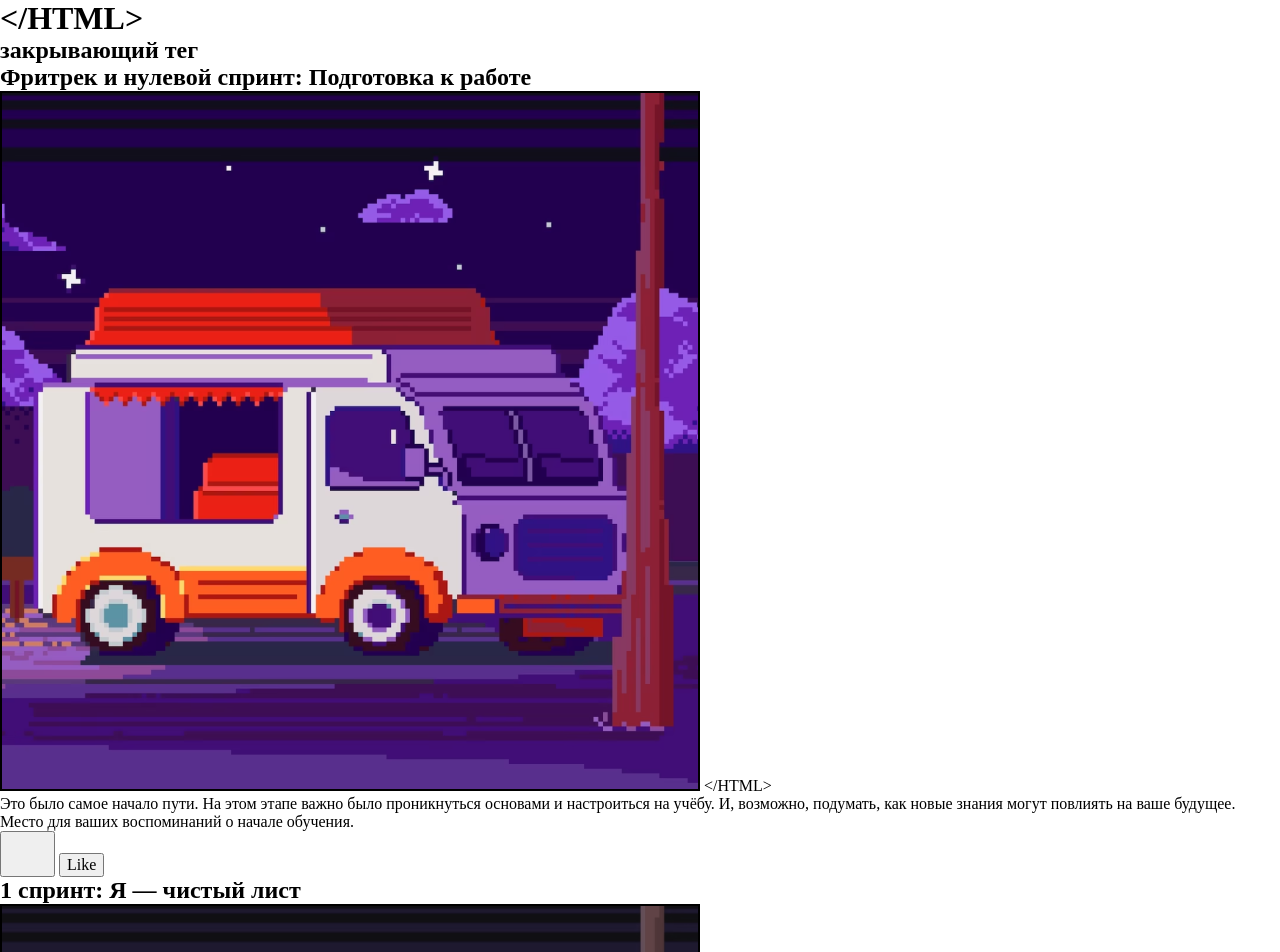
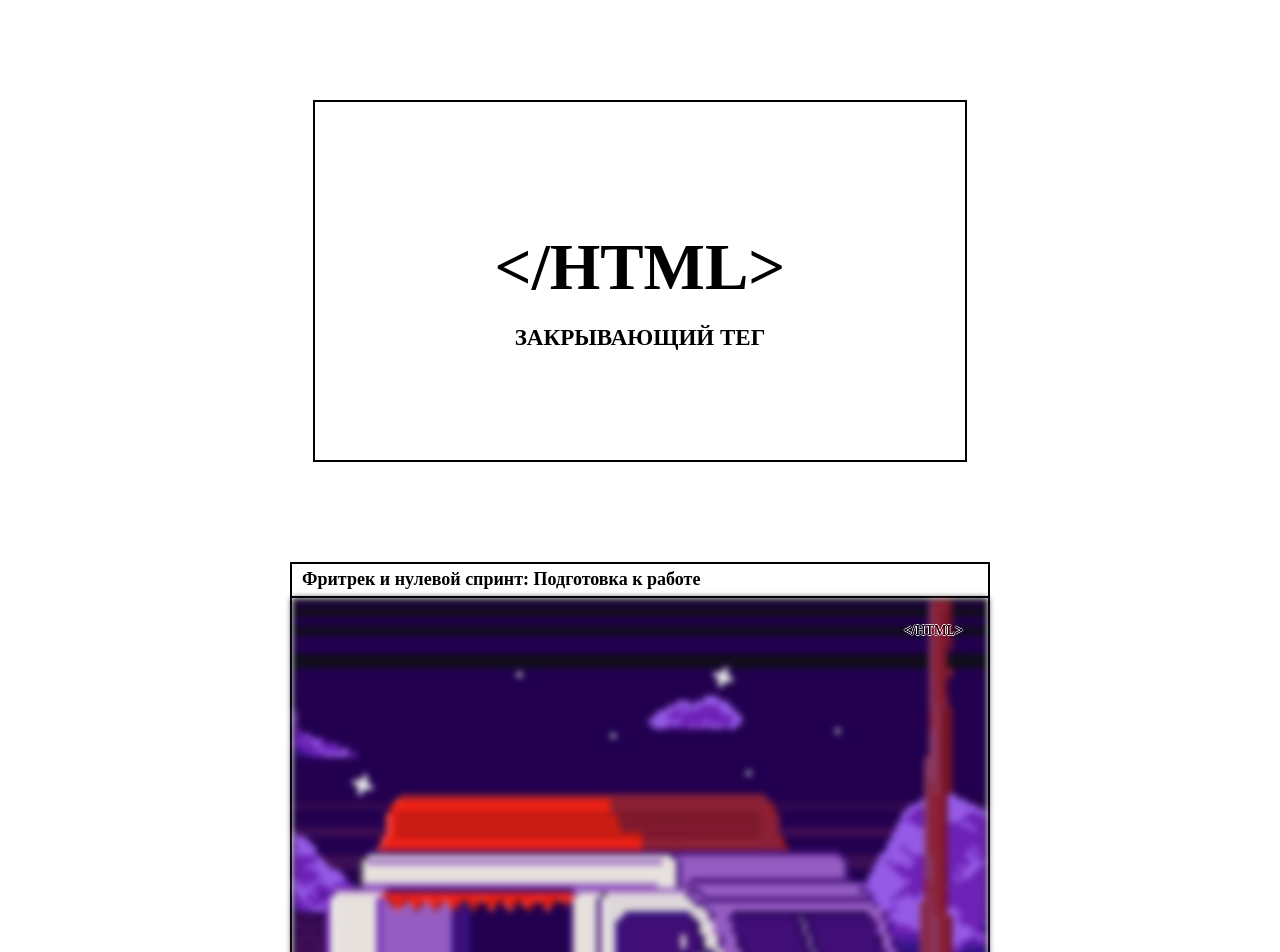
Before and after one commit to magog-1/zakrivayuschiy-teg-ad, a plain HTML site: page index.html in a window 1280 px wide. Shown: the top 952 px of the page. Drawn offline with Linux system fonts and the light colour scheme.

Commit message:
css changes added

```diff
--- a/styles/style.css
+++ b/styles/style.css
@@ -1,16 +1,283 @@
-/* Здесь вы напишете основную часть стилей страницы.
-
-Будьте внимательны! Для корректной работы скриптов на этом сайте нужно, чтобы в HTML некоторые классы были названы особым образом:
-✦ like-icon — для svg-иконки анимированного сердца
-✦ card__like-button — для кнопки Like рядом с иконкой
-✦ card__icon-button — для кнопки, оборачивающей иконку
-✦ card__icon-button — для кнопки, оборачивающей иконку
-✦ is-liked — для обозначения состояния лайкнутой иконки в виде сердца
-✦ button__text — для обозначения текстового элемента внутри кнопки
-
-*/
-
 .page {
   min-inline-size: 320px;
   min-block-size: 100dvb;
+  font-family: var(--main-font);
+  font-variation-settings: "wght" var(--font-weight-regular);
+  background-image: var(--background-color);
+  background-size: cover;
+  background-attachment: fixed;
 }
+
+.header {
+  display: flex;
+  justify-content: center;
+}
+
+.header__wrapper {
+  margin: 100px 0;
+  border: 2px solid var(--Themes-mainColor, #000000);
+  inline-size: clamp(23.438rem, 17.634rem + 29.018vi, 43.75rem);
+  block-size: clamp(20.438rem, 19.705rem + 3.661vi, 23rem);
+  font-family: var(--accent-font);
+  color: var(--Themes-mainColor, #000000);
+  text-align: center;
+  background-color: var(--Themes-background, #ffffff);
+}
+
+.header__title {
+  padding-top: clamp(7.5rem, 7rem + 1.6vi, 8rem);
+  font-size: clamp(3.063rem, 2.063rem + 3.2vi, 4.063rem);
+  text-transform: uppercase;
+}
+
+.header__subtitle {
+  padding-top: 20px;
+  font-size: clamp(0.875rem, 0.313rem + 1.8vi, 1.438rem);
+  text-transform: uppercase;
+}
+
+.main {
+  display: flex;
+  flex-direction: column;
+  justify-content: center;
+  align-items: center;
+  gap: 53px;
+  padding-bottom: 103px;
+}
+
+.cards__list {
+  display: grid;
+  gap: 51px;
+}
+
+.card {
+  border: 2px solid var(--Themes-mainColor, #000000);
+}
+
+.card__item {
+  max-inline-size: 696px;
+  background-color: var(--Themes-background, #ffffff);
+}
+
+.card__title {
+  padding: 5px 10px;
+  border-bottom: 2px solid var(--Themes-mainColor, #000000);
+  font-size: 18px;
+  line-height: 21.78px;
+  font-variation-settings: "wght" var(--font-weight-bold);
+}
+
+.image__wrapper {
+  position: relative;
+}
+
+.card__image {
+  display: block;
+  inline-size: 100%;
+  aspect-ratio: 1 / 1;
+  object-fit: cover;
+  object-position: center;
+}
+
+.label__text {
+  position: absolute;
+  top: 25px;
+  right: 25px;
+  font-family: var(--accent-font);
+  font-size: 14px;
+  color: var(--Themes-mainColor, #000000);
+  text-shadow:
+    -1px 0 var(--Themes-background, #ffffff),
+    0 1px var(--Themes-background, #ffffff),
+    1px 0 var(--Themes-background, #ffffff),
+    0 -1px var(--Themes-background, #ffffff);
+  mix-blend-mode: hard-light;
+}
+
+@supports (text-stroke: 1px var(--Themes-background, #ffffff)) or
+  (-webkit-text-stroke: 1px var(--Themes-background, #ffffff)) {
+  .label_text {
+    -webkit-text-stroke: 1px var(--Themes-background, #ffffff);
+    text-shadow: none;
+    text-stoke: 1px var(--Themes-background, #ffffff);
+  }
+}
+
+.card__text-wrapper {
+  display: flex;
+  flex-direction: column;
+  gap: 27px;
+  padding: 25px;
+  border-top: 2px solid var(--Themes-mainColor, #000000);
+}
+
+.card__text {
+  font-size: 18px;
+  line-height: 21px;
+}
+
+.card__buttons {
+  display: flex;
+  flex-direction: row;
+  justify-content: end;
+  align-items: center;
+  gap: 5px;
+  padding: 0 25px 25px 0;
+}
+
+.card__icon-button {
+  border: 2px solid transparent;
+  padding: 0;
+  background-color: inherit;
+  cursor: pointer;
+  block-size: 36px;
+}
+
+.card__like-button {
+  padding: 8px 0;
+  inline-size: 130px;
+}
+
+.button {
+  position: relative;
+  border: 2px solid var(--Themes-mainColor, #000000);
+  overflow: hidden;
+  font-family: var(--accent-font);
+  background-color: var(--Themes-background, #ffffff);
+  cursor: pointer;
+}
+
+.button::before {
+  content: "";
+  position: absolute;
+  top: 0;
+  left: 0;
+  transform: translateX(-100%);
+  transition: 0.5s ease-in-out;
+  inline-size: 100%;
+  block-size: 100%;
+  background-color: var(--Themes-mainColor, #000000);
+}
+
+.button__text {
+  position: relative;
+  z-index: 1;
+  font-size: 14px;
+  color: var(--Themes-background, #ffffff);
+  mix-blend-mode: difference;
+}
+
+.button__popup-open {
+  display: flex;
+  flex-direction: row;
+  justify-content: center;
+  align-items: center;
+  gap: 7px;
+  padding: 14px 20px;
+  font-size: 14px;
+  line-height: 12.6px;
+}
+
+.popup {
+  flex-direction: column;
+  gap: 30px;
+  padding: 30px 27px;
+  inline-size: clamp(21.313rem, 21.098rem + 1.071vi, 22.063rem);
+}
+
+.popup[open] {
+  display: flex;
+}
+
+.popup::backdrop {
+  opacity: 0.75;
+  background-color: var(--Themes-mainColor, #000000);
+}
+
+.popup__text-open {
+  display: flex;
+  align-items: center;
+  gap: 20px;
+}
+
+.floppy {
+  flex-shrink: 0;
+}
+
+.icon-floppy {
+  color: var(--Themes-background, #ffffff);
+  mix-blend-mode: difference;
+}
+
+.text__popup {
+  font-family: var(--accent-font);
+  font-weight: 400;
+  font-size: 14px;
+  line-height: 21px;
+  text-transform: uppercase;
+}
+
+.button__popup-close {
+  padding: 10px 0;
+  font-size: 14px;
+  text-transform: uppercase;
+}
+
+.filter__blur {
+  filter: blur(3px);
+}
+
+.filter__brightness {
+  filter: brightness(130%);
+}
+
+.filter__contrast {
+  filter: contrast(150%);
+}
+
+.filter__sepia {
+  filter: sepia(0.5);
+}
+
+.filter__grayscale {
+  filter: grayscale(80%);
+}
+
+.filter__hue-rotate {
+  filter: hue-rotate(150deg);
+}
+
+.filter__invert {
+  filter: invert(90%);
+}
+
+.filter__mix {
+  filter: saturate(390%) contrast(190%) hue-rotate(200deg);
+}
+
+@media (width <= 375px) {
+  .header-mobile {
+    inline-size: 100%;
+  }
+
+  .card__item {
+    inline-size: 100%;
+  }
+
+  .button__popup-open {
+    flex-direction: column;
+    justify-content: center;
+    align-items: center;
+    gap: 10px;
+  }
+
+  .icon-floppy {
+    inline-size: 28px;
+    block-size: 28px;
+  }
+
+  .label__text {
+    top: 19px;
+    right: 10px;
+  }
+}
```
